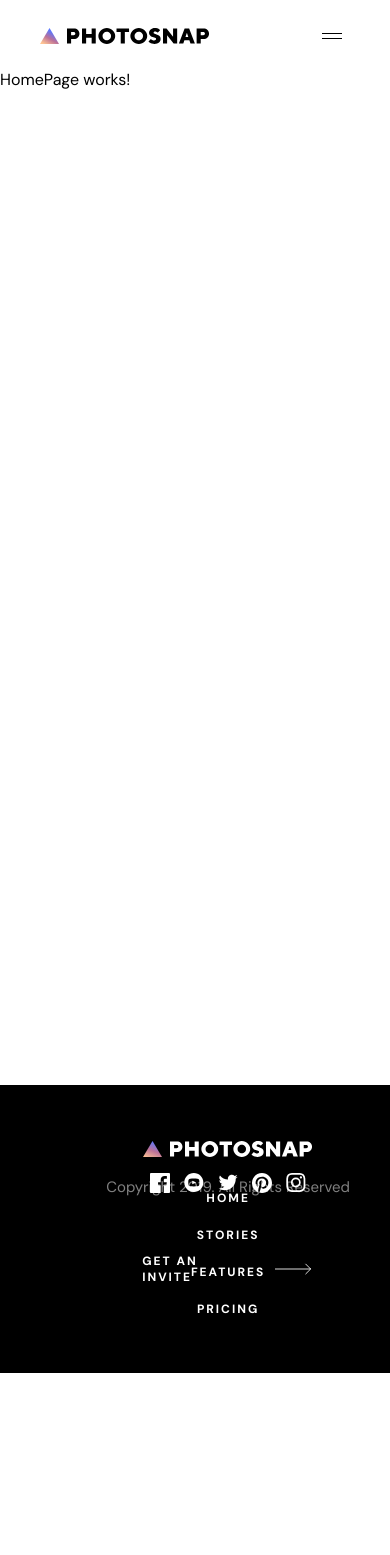
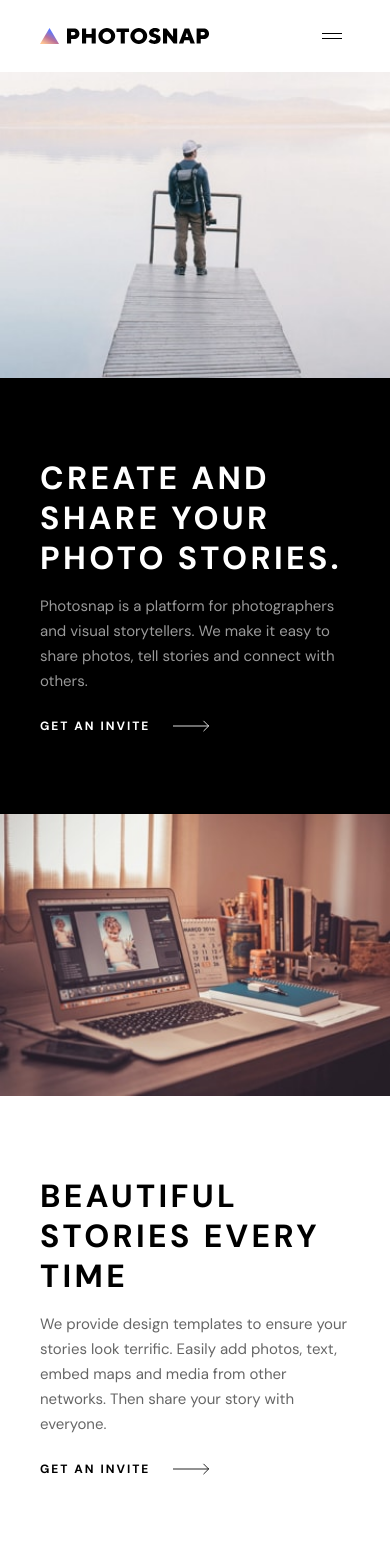
Before and after one commit to vanderms/photosnap-multi-page-website, a React (Vite) app: page / in a window 390 px wide. Shown: the top 1555 px of the page. Before the commit the page ends 1373 px from the top, so only its background shows below. Built offline with nearby package versions, Linux system fonts and the light colour scheme.

Commit message:
feat: implement homepage top cards

```diff
--- /dev/null
+++ b/src/components/cards/cardA.tsx
@@ -0,0 +1,72 @@
+import { Link } from "react-router-dom";
+
+interface CardAProps {
+  title: string;
+  image: string;
+  cta: { text: string; to: string };
+  description: string;
+  inverted: boolean;
+  hero: boolean;
+}
+
+export const CardA: React.FC<CardAProps> = (props) => {
+  console.log(props.inverted, props.title);
+
+  return (
+    <article
+      className={`grid grid-cols-1 justify-items-center
+      ${
+        props.inverted
+          ? "md:grid-cols-[35.5469%,1fr] xl:grid-cols-[1fr,57.6389%]"
+          : "md:grid-cols-[1fr,35.5469%] xl:grid-cols-[57.6389%,1fr]"
+      }
+    `}
+    >
+      <picture
+        className={
+          props.inverted ? "md:order-[0] xl:order-1" : "md:order-1 xl:order-[0]"
+        }
+      >
+        <source
+          media="(min-width: 75rem)"
+          srcSet={`/assets/home/desktop/${props.image}`}
+        />
+        <source
+          media="(min-width: 45rem)"
+          srcSet={`/assets/home/tablet/${props.image}`}
+        />
+        <img
+          src={`/assets/home/mobile/${props.image}`}
+          className={`max-w-[27.5rem] w-screen md:max-w-full md:w-full ${
+            props.hero
+              ? "aspect-[1.27551] md:aspect-[0.42] xl:aspect-[1.276923]"
+              : "aspect-[1.383764] md:aspect-[0.455] xl:aspect-[1.383333]"
+          }`}
+          alt=""
+        />
+      </picture>
+      <header
+        className={`py-20  md:flex items-center xl:py-10 ${
+          props.hero
+            ? "text-surface bg-neutral-800 w-screen md:w-full"
+            : "text-neutral-800"
+        }`}
+      >
+        <div className="container md:w-[24.1875rem] md:h-max">
+          <h2 className="heading-xl">{props.title}</h2>
+          <p className="mt-4 paragraph-md opacity-60 xl:mt-5">
+            {props.description}
+          </p>
+          <div className="mt-6 w-max xl:mt-12">
+            <Link
+              className={` ternary-button ${props.hero ? "white" : "black"}`}
+              to={props.cta.to}
+            >
+              {props.cta.text}
+            </Link>
+          </div>
+        </div>
+      </header>
+    </article>
+  );
+};
--- a/src/components/cards/primary-card.tsx
+++ /dev/null
@@ -1,10 +0,0 @@
-
-
-
-export const PrimaryCard: React.FC = () => {
-  return (
-    <article>
-      PrimaryCard works!
-    </article>
-  );
-};
--- a/src/components/layout/footer.tsx
+++ b/src/components/layout/footer.tsx
@@ -6,15 +6,15 @@ export const Footer: React.FC = () => {
   return (
     <footer className="bg-neutral-950 py-14 md:py-16">
       <div className="container footer-grid">
-        <div className="flex justify-center [grid-area:lg]">
+        <div className="flex justify-center md:[grid-area:lg]">
           <Link to="/" aria-label="Homepage">
             <img src="/assets/shared/desktop/logo-white.svg" alt="" />
           </Link>
         </div>
 
-        <ul className="mt-8 flex justify-center gap-3.5 [grid-area:sl] md:mt-[4.5rem] xl:self-end">
+        <ul className="mt-8 flex justify-center gap-3.5 md:[grid-area:sl] md:mt-[4.5rem] xl:self-end">
           {data.socialLinks.map((link) => (
-            <li>
+            <li key={link.aria}>
               <a
                 href={link.href}
                 target="_blank"
@@ -26,25 +26,25 @@ export const Footer: React.FC = () => {
           ))}
         </ul>
         <ul
-          className="mt-12 flex flex-col items-center gap-5 [grid-area:nl] md:items-start md:flex-row
+          className="mt-12 flex flex-col items-center gap-5 md:[grid-area:nl] md:items-start md:flex-row
         md:mt-8 xl:flex-col xl:mt-0 xl:gap-[1.125rem]"
         >
           {data.navLinks.map((link) => (
-            <li>
+            <li key={link.label}>
               <Link to={link.to} className="text-footer hover:opacity-30">
                 {link.label}
               </Link>
             </li>
           ))}
         </ul>
-        <div className="mt-28 w-[10.75rem] [grid-area:ct] md:mt-0 md:justify-self-end">
-          <Link to={data.footer.cta.to} className="ternary-button">
+        <div className="mt-28 w-[10.75rem] md:[grid-area:ct] md:mt-0 md:justify-self-end">
+          <Link to={data.footer.cta.to} className="ternary-button white">
             <span>{data.footer.cta.text}</span>
           </Link>
         </div>
         <p
           className="mt-9 text-[0.9375rem] leading-[1.25rem] text-surface/50 text-center
-          [grid-area:cp] md:mt-[4.5rem] md:justify-self-end xl:self-end xl:mt-0
+          md:[grid-area:cp] md:mt-[4.5rem] md:justify-self-end xl:self-end xl:mt-0
         "
         >
           {data.footer.copyright}
--- a/src/components/layout/header.tsx
+++ b/src/components/layout/header.tsx
@@ -46,7 +46,7 @@ export const Header: React.FC = () => {
           >
             <ul className="flex flex-col items-center gap-5 w-full md:flex-row md:w-max md:gap-9 md:mr-1">
               {navlinks.map((link) => (
-                <li>
+                <li key={link.label}>
                   <Link className="text-nav" to={link.to}>
                     {link.label}
                   </Link>
--- a/src/data/pages/homepage.json
+++ b/src/data/pages/homepage.json
@@ -1,32 +1,29 @@
-[
-  {
-    "sectionId": "hero",
-    "schema": "dark",
+{
+  "sectionA": {
     "title": "Create and share your photo stories.",
     "description": "Photosnap is a platform for photographers and visual storytellers. We make it easy to share photos, tell stories and connect with others.",
-    "link": {
+    "image": "create-and-share.jpg",
+    "cta": {
       "text": "GET AN INVITE",
-      "link": "/"
+      "to": "/"
     }
   },
-  {
-    "sectionId": "details01",
-    "schema": "white",
+  "sectionB": {
     "title": "BEAUTIFUL STORIES EVERY TIME",
     "description": "We provide design templates to ensure your stories look terrific. Easily add photos, text, embed maps and media from other networks. Then share your story with everyone.",
-    "link": {
+    "image": "beautiful-stories.jpg",
+    "cta": {
       "text": "GET AN INVITE",
-      "link": "/"
+      "to": "/"
     }
   },
-  {
-    "sectionId": "details02",
-    "schema": "white",
+  "sectionC": {
     "title": "DESIGNED FOR EVERYONE",
     "description": "Photosnap can help you create stories that resonate with your audience.  Our tool is designed for photographers of all levels, brands, businesses you name it.",
-    "link": {
+    "image": "designed-for-everyone.jpg",
+    "cta": {
       "text": "GET AN INVITE",
-      "link": "/"
+      "to": "/"
     }
   }
-]
+}
--- a/src/index.css
+++ b/src/index.css
@@ -18,9 +18,26 @@
 @layer components {
   #main {
     @apply mx-auto;
-    max-width: 90rem;
     min-height: 120vh;
     overflow: hidden;
+  }
+
+  @media screen(sm) {
+    #main {
+      max-width: 27.5rem;
+    }
+  }
+
+  @media screen(md) {
+    #main {
+      max-width: 48rem;
+    }
+  }
+
+  @media screen(xl) {
+    #main {
+      max-width: 90rem;
+    }
   }
 
   .container {
@@ -107,10 +124,18 @@
   }
 
   .ternary-button {
-    @apply font-bold uppercase w-full flex items-center justify-between text-surface gap-5;
+    @apply font-bold uppercase w-full flex items-center justify-between gap-5;
     font-size: 0.75rem;
     line-height: 1rem;
     letter-spacing: 2px;
+  }
+
+  .ternary-button.black {
+    @apply text-neutral-950;
+  }
+
+  .ternary-button.white {
+    @apply text-surface;
   }
 
   .ternary-button:hover span {
@@ -123,6 +148,9 @@
     background-image: url(/assets/shared/desktop/arrow.svg);
     width: 2.625rem;
     height: 0.75rem;
+  }
+
+  .ternary-button.white::after {
     filter: brightness(0) invert(100%);
   }
 
--- a/src/pages/homepage.tsx
+++ b/src/pages/homepage.tsx
@@ -1,7 +1,20 @@
+import { CardA } from "@/components/cards/cardA";
+import data from "@/data/pages/homepage.json";
+
+const sections = [data.sectionA, data.sectionB, data.sectionC].map(
+  (section, i) => ({
+    ...section,
+    inverted: (i % 2) !== 0,
+    hero: i === 0,
+  })
+);
+
 export const HomePage: React.FC = () => {
   return (
-    <div>
-      HomePage works!
-    </div>
+    <>
+      {sections.map((section) => (
+        <CardA {...section} key={section.title} />
+      ))}
+    </>
   );
 };
```
